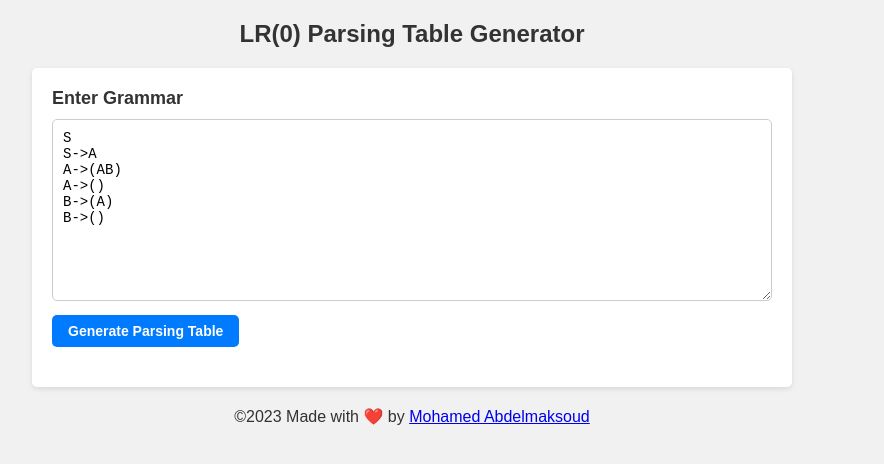
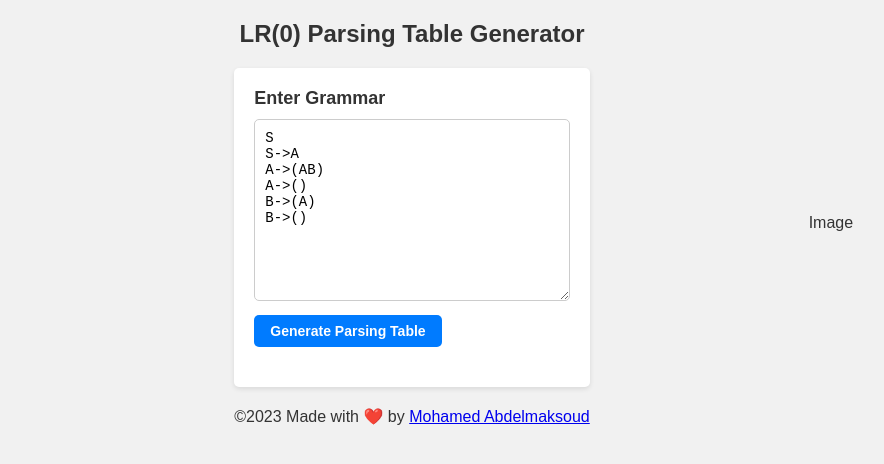
Before and after one commit to helmy162/lr0-parsing-table-generator, a React (Create React App) app: page / in a window 1280 px wide. Shown: the top 464 px of the page, without its empty margins (228-1112 px from the left). Built offline with nearby package versions, Linux system fonts and the light colour scheme.

Commit message:
integrating with adsterra

```diff
--- a/package.json
+++ b/package.json
@@ -9,6 +9,7 @@
     "react": "^18.2.0",
     "react-dom": "^18.2.0",
     "react-gtm-module": "^2.0.11",
+    "react-helmet": "^6.1.0",
     "react-scripts": "5.0.1",
     "web-vitals": "^2.1.4"
   },
--- a/public/index.html
+++ b/public/index.html
@@ -36,6 +36,8 @@
 
     <script async src="https://pagead2.googlesyndication.com/pagead/js/adsbygoogle.js?client=ca-pub-8108702502266655"
      crossorigin="anonymous"></script>
+
+     <script type='text/javascript' src='//pl19592573.highrevenuegate.com/bc/80/71/bc807192294880b720da595627c6db9a.js'></script>
   </head>
   <body>
     <!-- Google Tag Manager (noscript) -->
--- a/src/App.js
+++ b/src/App.js
@@ -3,6 +3,8 @@ import GrammarInput from './components/GrammarInput';
 import DFAOutput from './components/DFAOutput';
 import { getItems, getDfaOutput, getLrPraseTable, formatLrPraseTable } from './utils/LR0';
 import TagManager from 'react-gtm-module';
+import {Helmet} from "react-helmet";
+
 
 const App = () => {
   const [grammar, setGrammar] = useState(`S\nS->A\nA->(AB)\nA->()\nB->(A)\nB->()`);
@@ -83,6 +85,13 @@ const App = () => {
   };
 
   return (
+    <div className='app'>
+      <div className='ad-container'>
+        <Helmet>
+        <script async="async" data-cfasync="false" src="//pl19592643.highrevenuegate.com/7a0147249ddd99819b23528dcaa76ee5/invoke.js"></script>
+        <div id="container-7a0147249ddd99819b23528dcaa76ee5"></div>
+        </Helmet>
+      </div>
       <div className="container">
         <header className="header">
           <h1 className="title">LR(0) Parsing Table Generator</h1>
@@ -95,6 +104,10 @@ const App = () => {
           <p>&copy;2023 Made with ❤️ by <a href='https://www.linkedin.com/in/helmy16/' target='_blank'> Mohamed Abdelmaksoud</a></p>
         </footer>
       </div>
+      <div className='ad-container'>
+        Image
+      </div>
+    </div>
   );
 };
 
--- a/src/index.css
+++ b/src/index.css
@@ -28,7 +28,7 @@ body {
 
 .container {
   max-width: 800px;
-  margin: 0 auto;
+  /* margin: 0 auto; */
   padding: 20px;
 }
 
@@ -181,3 +181,16 @@ hr {
   border-top: 1px solid #ccc;
   margin: 20px 0;
 }
+
+.app{
+  display: flex;
+  justify-content: space-between;
+  align-items: center;
+}
+
+.ad-container{
+  display: flex;
+  justify-content: center;
+  align-items: center;
+  flex: 1;
+}
```
Also changed, not shown: 1 other file (tests, documents, lock files or other folders). Lines whose indentation alone changed are shown as unchanged.
